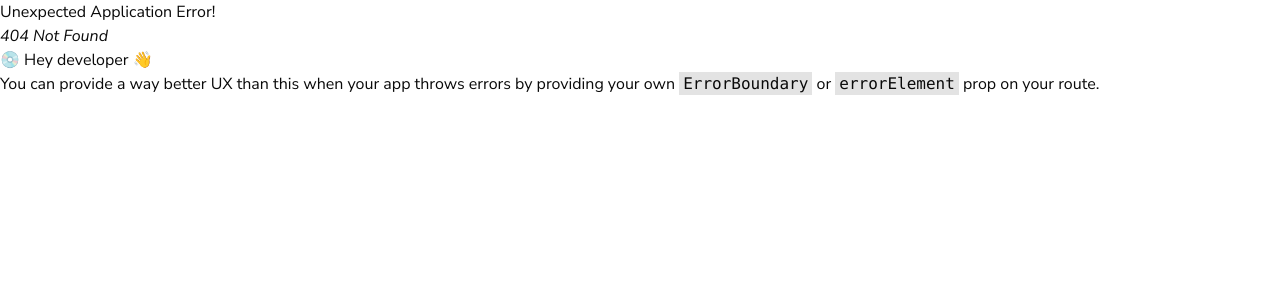
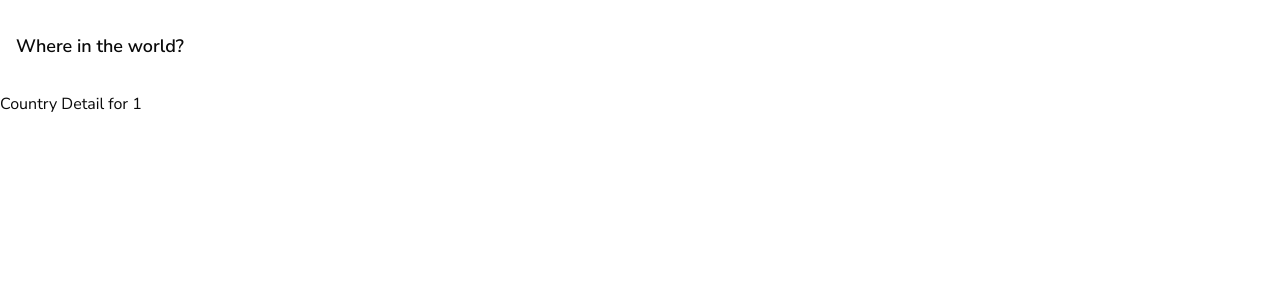
Before and after one commit to Dustin085/rest-countries-app, a React (Vite) app: page /1 in a window 1280 px wide. Before the commit this address had no page. Shown: the top 300 px of the page. Built offline with nearby package versions, Linux system fonts and the light colour scheme.

Commit message:
update router

```diff
--- a/src/App.tsx
+++ b/src/App.tsx
@@ -1,11 +1,6 @@
 import './App.css'
 
 function App() {
-  const isDarkMode = window.matchMedia('(prefers-color-scheme: dark)').matches;
-
-  console.log(isDarkMode); // true 或 false
-
-
   return (
     <>
       <main>
--- a/src/layouts/AppLayout.tsx
+++ b/src/layouts/AppLayout.tsx
@@ -6,7 +6,9 @@ function HomeLayout() {
             <nav className="flex items-center px-4 py-8 dark:bg-element-dark">
                 <a className="text-lg font-semibold" href="/">Where in the world?</a>
             </nav>
-            <Outlet />
+            <main>
+                <Outlet />
+            </main>
         </>
     );
 }
--- /dev/null
+++ b/src/pages/CountryDetailPage.tsx
@@ -0,0 +1,12 @@
+import { useParams } from "react-router-dom";
+
+
+function CountryDetail() {
+    const params = useParams<{ countryName: string }>()
+
+    return (
+        <div>Country Detail for {params.countryName}</div>
+    );
+}
+
+export default CountryDetail;
--- /dev/null
+++ b/src/pages/HomePage.tsx
@@ -0,0 +1,9 @@
+function HomePage() {
+    return (
+        <div>
+            Home
+        </div>
+    );
+}
+
+export default HomePage;
```
Also changed, not shown: src/main.tsx (+7 -2 lines).
